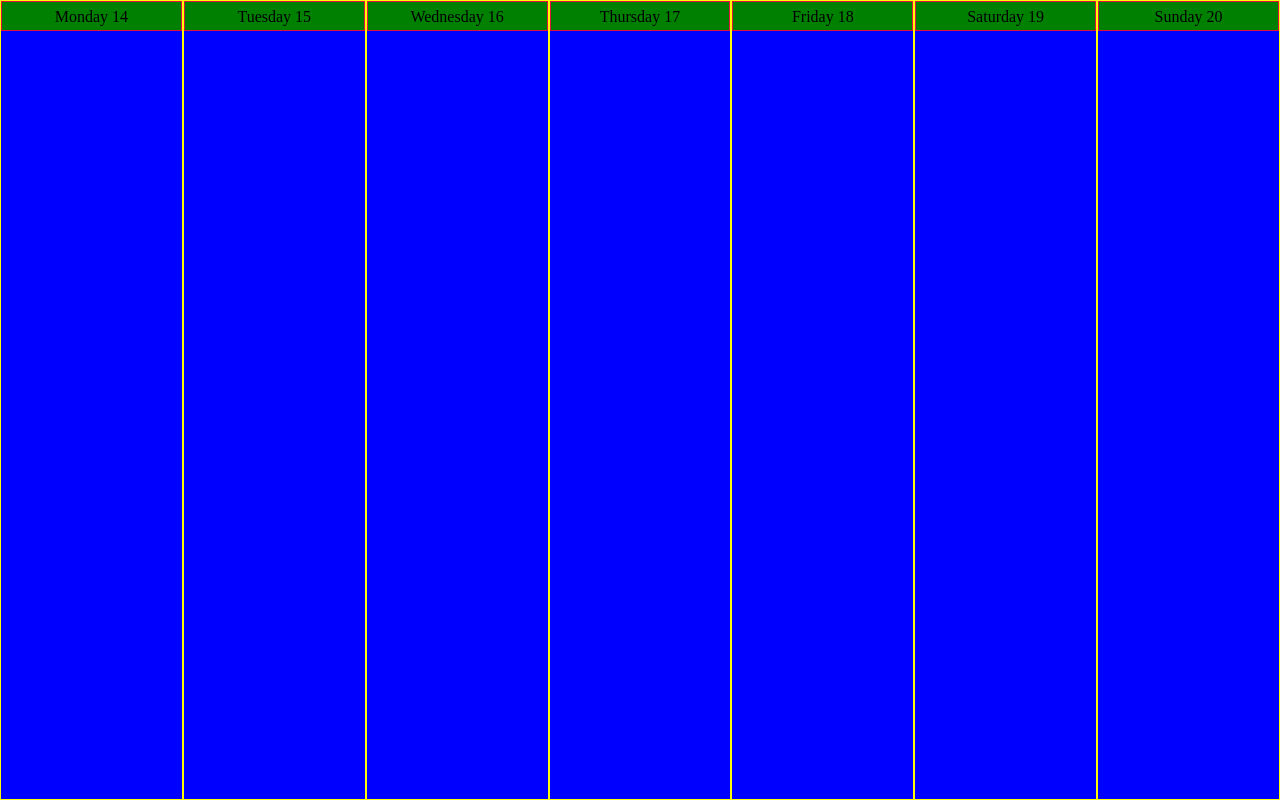
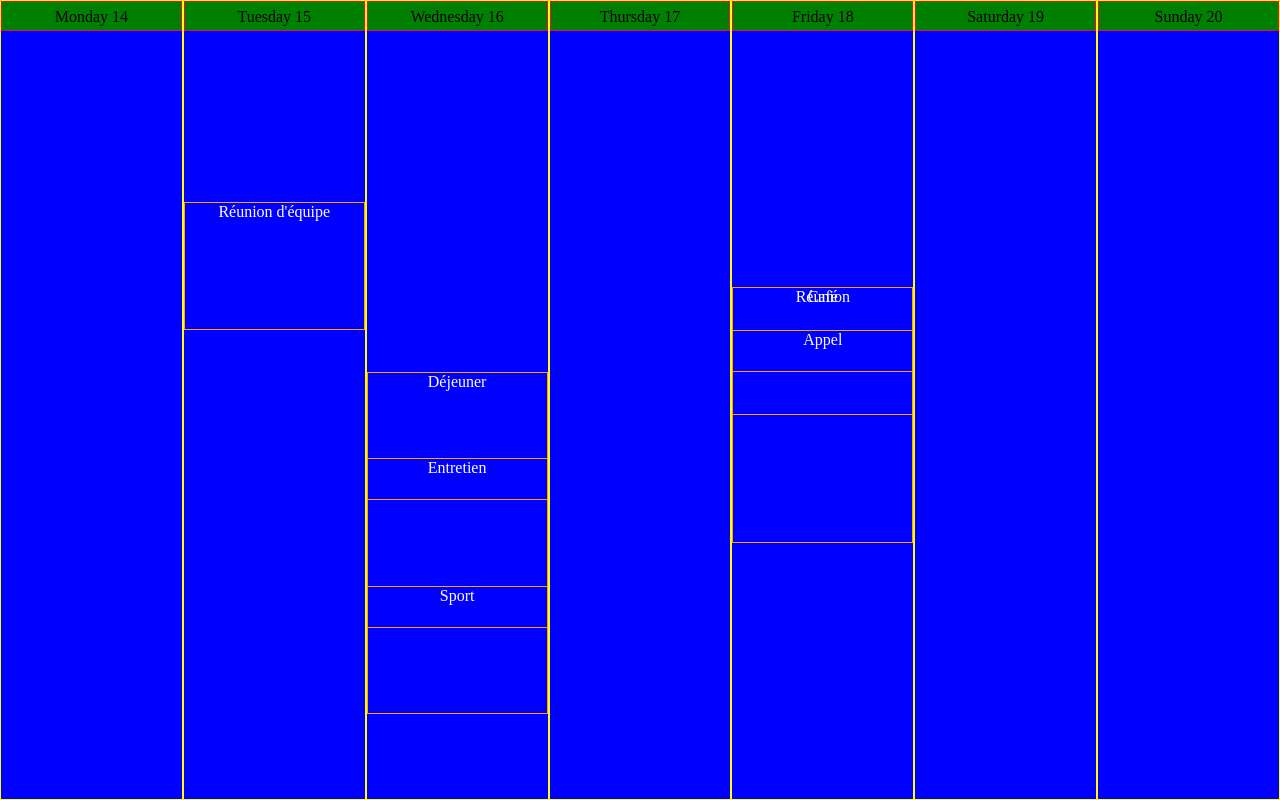
Before and after one commit to Otolia/calendar-js, a website: page index.html in a window 1280 px wide. Drawn offline with nearby package versions, Linux system fonts and the light colour scheme.

Commit message:
Place each event disregarding possible schedule overlap

```diff
--- a/calendar.css
+++ b/calendar.css
@@ -34,10 +34,21 @@ html, body {
 }
 
 .sd-body {
+    position: relative;
     float: top;
     background: blue;
     height: calc(100% - 30px);
 }
+
+.event {
+    color: white;
+    text-align: center;
+    -webkit-box-sizing: border-box;
+    -moz-box-sizing: border-box;
+    box-sizing: border-box;
+    border: 1px solid orange;
+}
+
 @media screen and (max-width: 700px) {
     .single-day {
         width: 100%;
--- a/calendar.js
+++ b/calendar.js
@@ -16,11 +16,15 @@ function buildCalendar($container, calObj) {
 
     console.log(startCal, endCal);
 
-    var sdObj = {};
+    var sdBodyObj = {};
 
-    buildCalendarStructure($container, startCal, sdObj);
+    buildCalendarStructure($container, startCal, sdBodyObj);
 
-    console.log(sdObj);
+    sdBodyObj.height = sdBodyObj[startCal.format('YYYY-MM-DD')].height();
+
+    console.log(sdBodyObj);
+
+    placeEvents(sdBodyObj, calObj);
 }
 
 /**
@@ -28,21 +32,21 @@ function buildCalendar($container, calObj) {
  *
  * @param $container
  * @param startCal
- * @param sdObj
+ * @param sdBodyObj
  */
-function buildCalendarStructure($container, startCal, sdObj) {
+function buildCalendarStructure($container, startCal, sdBodyObj) {
     var dateIt = moment(startCal),
         i = 0;
 
     while (i < 7) {
-        sdObj[dateIt.format('YYYY-MM-DD')] = buildSingleDayDiv($container, dateIt);
+        sdBodyObj[dateIt.format('YYYY-MM-DD')] = buildSingleDayDiv($container, dateIt);
         dateIt.add(1, 'days');
         i++;
     }
 }
 
 /**
- * Build a column for a single day and return its representation in jQuery
+ * Build a column for a single day and return the representation of its body element in jQuery
  *
  * @param $container jQuery
  * @param day moment
@@ -63,5 +67,36 @@ function buildSingleDayDiv($container, day) {
 
     $container.append(dayDiv);
 
-    return $(dayDiv);
+    return $(dayDivBody);
 }
+
+function placeEvents(sdBodyObj, calObj) {
+    var dayStart = moment("2000-01-01 " + calObj.dayStartTime),
+        dayEnd = moment("2000-01-01 " + calObj.dayEndTime),
+        dayBounds = {start: dayStart, end: dayEnd},
+        dayDuration = dayEnd.diff(dayStart, 'minutes'),
+        sdBodyScale = sdBodyObj.height / dayDuration;
+
+    console.log(dayDuration, sdBodyScale);
+
+    for (var i = 0; i < calObj.events.length; i++) {
+        var event = calObj.events[i],
+            sdBody = sdBodyObj[event.date];
+
+        placeSingleEvent(event, sdBody, dayBounds, sdBodyScale);
+    }
+}
+
+function placeSingleEvent(event, sdBody, dayBounds, sdBodyScale) {
+    var div = $(document.createElement('div')),
+        eventStart = moment("2000-01-01 " + event.startTime),
+        eventEnd = moment("2000-01-01 " + event.endTime),
+        eventDuration = eventEnd.diff(eventStart, 'minutes'),
+        dayElapsed = eventStart.diff(dayBounds.start, 'minutes');
+
+    div.addClass("event");
+    div.html(event.name);
+    div.css({position:"absolute", top:dayElapsed * sdBodyScale, width: "100%", height: (eventDuration * sdBodyScale) + "px"});
+
+    sdBody.append(div);
+}
```
